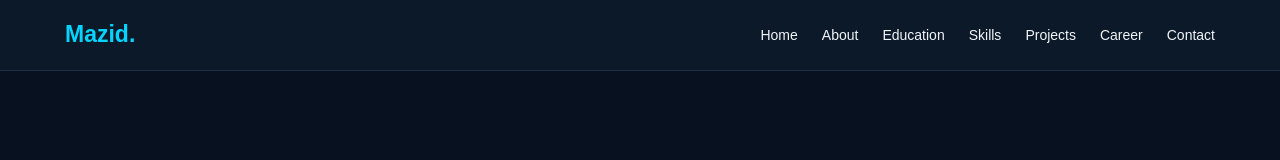
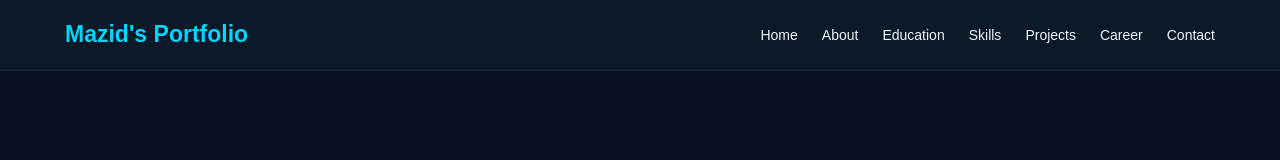
Before and after one commit to mazidhossen/portfolio, a plain HTML site: page index.html in a window 1280 px wide. Shown: the top 160 px of the page. Drawn offline with Linux system fonts and the light colour scheme.

Commit message:
Update index.html

```diff
--- a/index.html
+++ b/index.html
@@ -457,7 +457,7 @@
     <header>
         <div class="container">
             <nav>
-                <a href="#home" class="logo">Mazid.</a>
+                <a href="#home" class="logo">Mazid's Portfolio</a>
 
                 <button class="menu-btn" id="menuBtn"
                     aria-label="Toggle navigation" aria-expanded="false">
```
